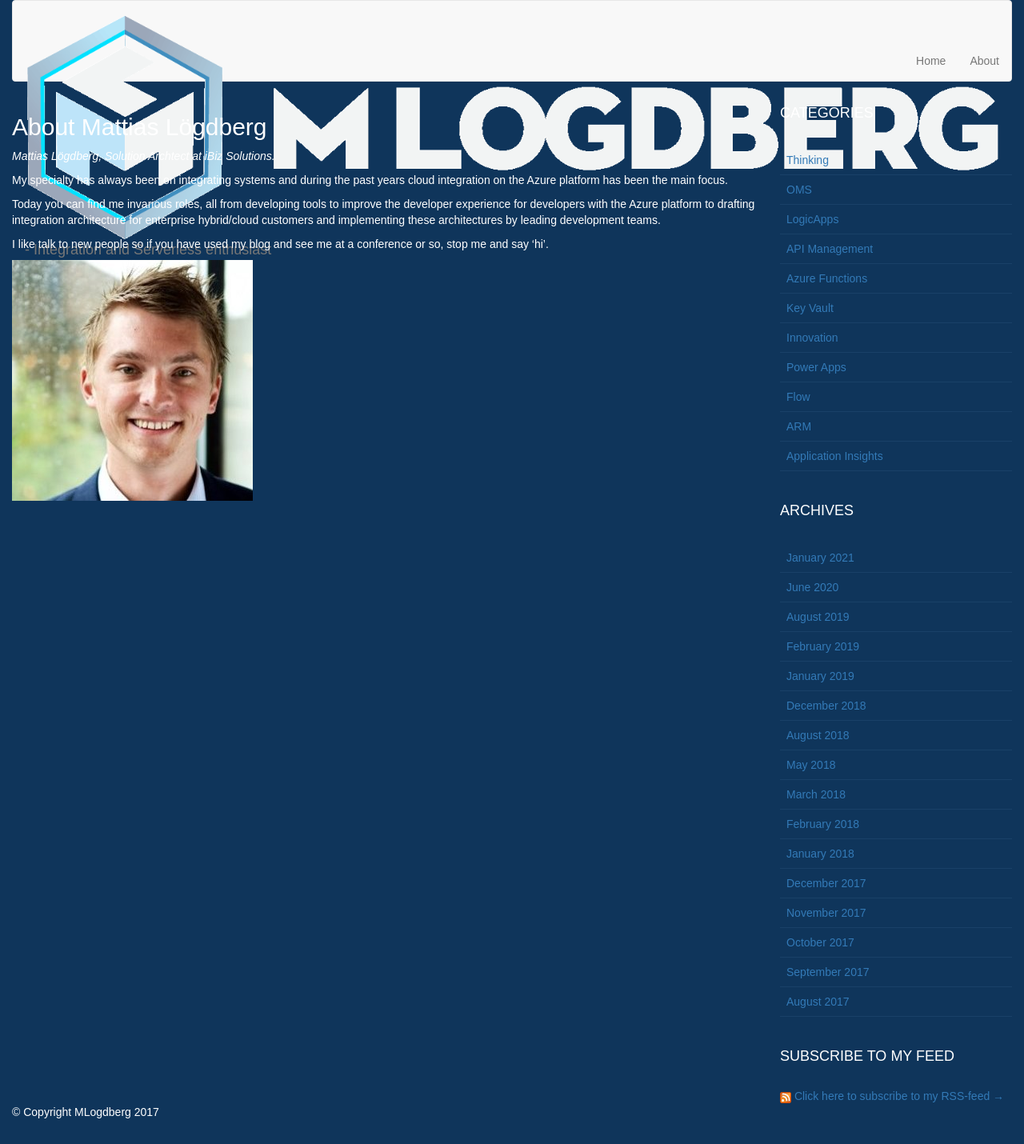
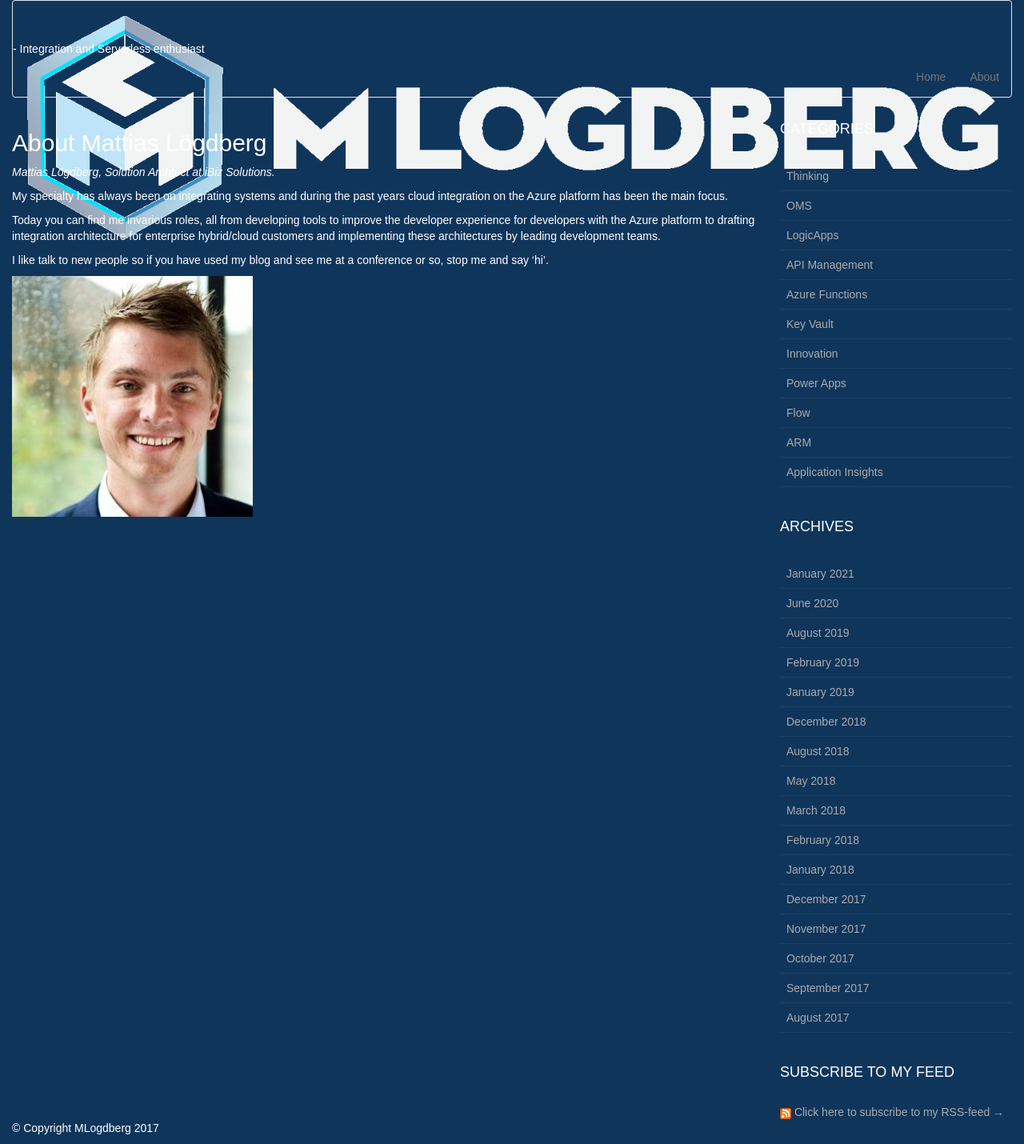
Before and after one commit to MLogdberg/mlogdberg.github.io, a Jekyll site: the page built from _pages/about.md, in a window 1280 px wide. Shown: the whole page at 80% size. Built offline with Jekyll 4.4.1, drawn with Linux system fonts in a browser that asks for light colours; nearby versions of some CDN libraries; some web fonts are replaced.

Commit message:
fixed layout

```diff
--- a/_includes/navbar.html
+++ b/_includes/navbar.html
@@ -4,7 +4,7 @@
 				<div class="navbar-header">
 					<button type="button" class="navbar-toggle" data-toggle="collapse" data-target="#bs-example-navbar-collapse-1">
 						 <span class="sr-only">Toggle navigation</span><span class="icon-bar"></span><span class="icon-bar"></span><span class="icon-bar"></span>
-					</button> <a class="navbar-brand" href="/"> <img src="/assets/uploads/img/logo_with_text.png" alt="MLogdberg"> - Integration and Serverless enthusiast</a>
+					</button> <a class="navbar-brand" href="/"> <img src="/assets/uploads/img/logo_with_text.png" alt="MLogdberg"></a> - Integration and Serverless enthusiast
 				</div>
 				<div class="collapse navbar-collapse" id="bs-example-navbar-collapse-1">
 				<ul class="nav navbar-nav navbar-right">
--- a/assets/css/style.css
+++ b/assets/css/style.css
@@ -1,6 +1,12 @@
 	body{background-color:#0F355B; font-family: 'Droid Sans', sans-serif; color:#fff;}
 	.container{background:#0F355B;width:100%}
-	.navbar{width:100%}
+	.navbar{width:100%;background-color: #0F355B;}
+	.navbar img {
+		height:max-content;
+	}
+	a {
+		color:#ababab
+	}
 
 	.cats{list-style: none; padding:0;}
 	.cats li{border-bottom:1px solid #194168; padding:8px; list-style-type:none;}
```
